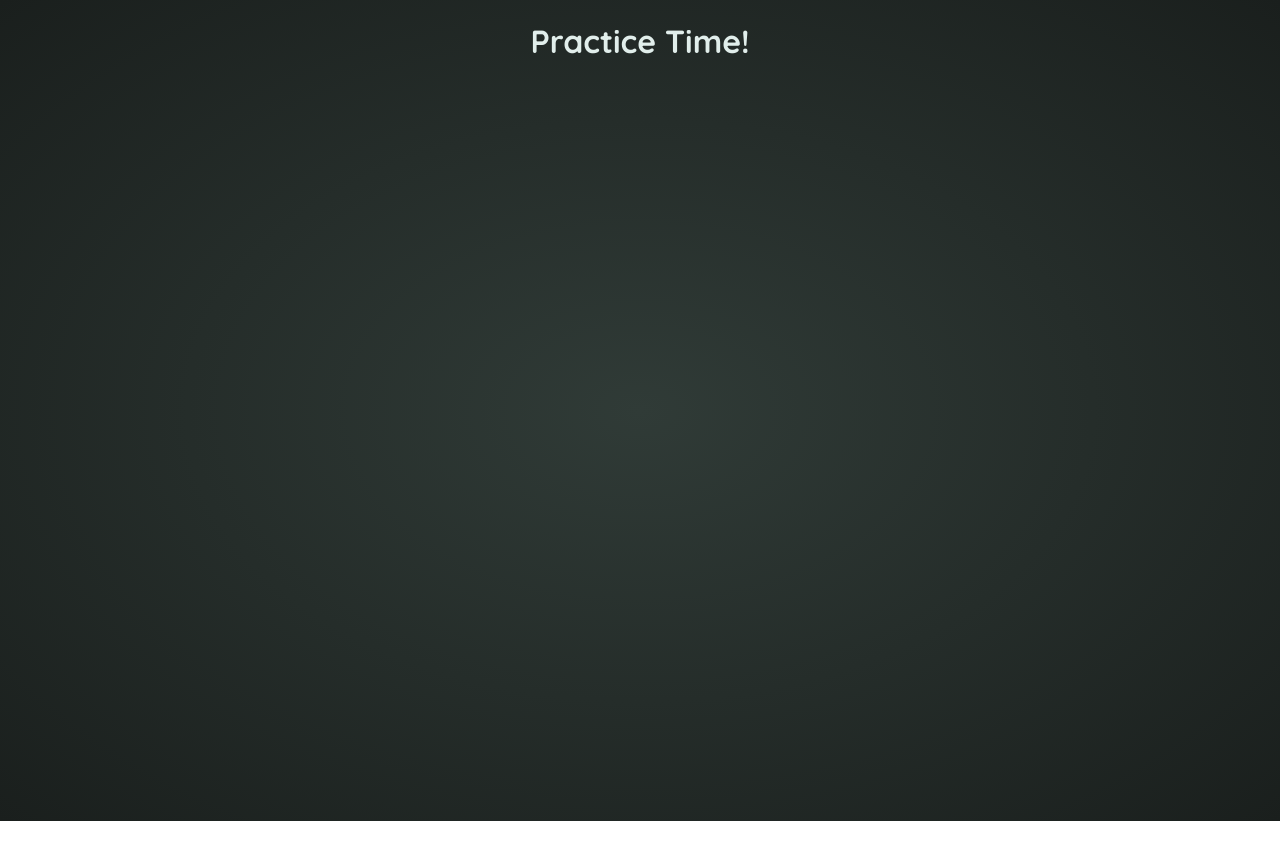
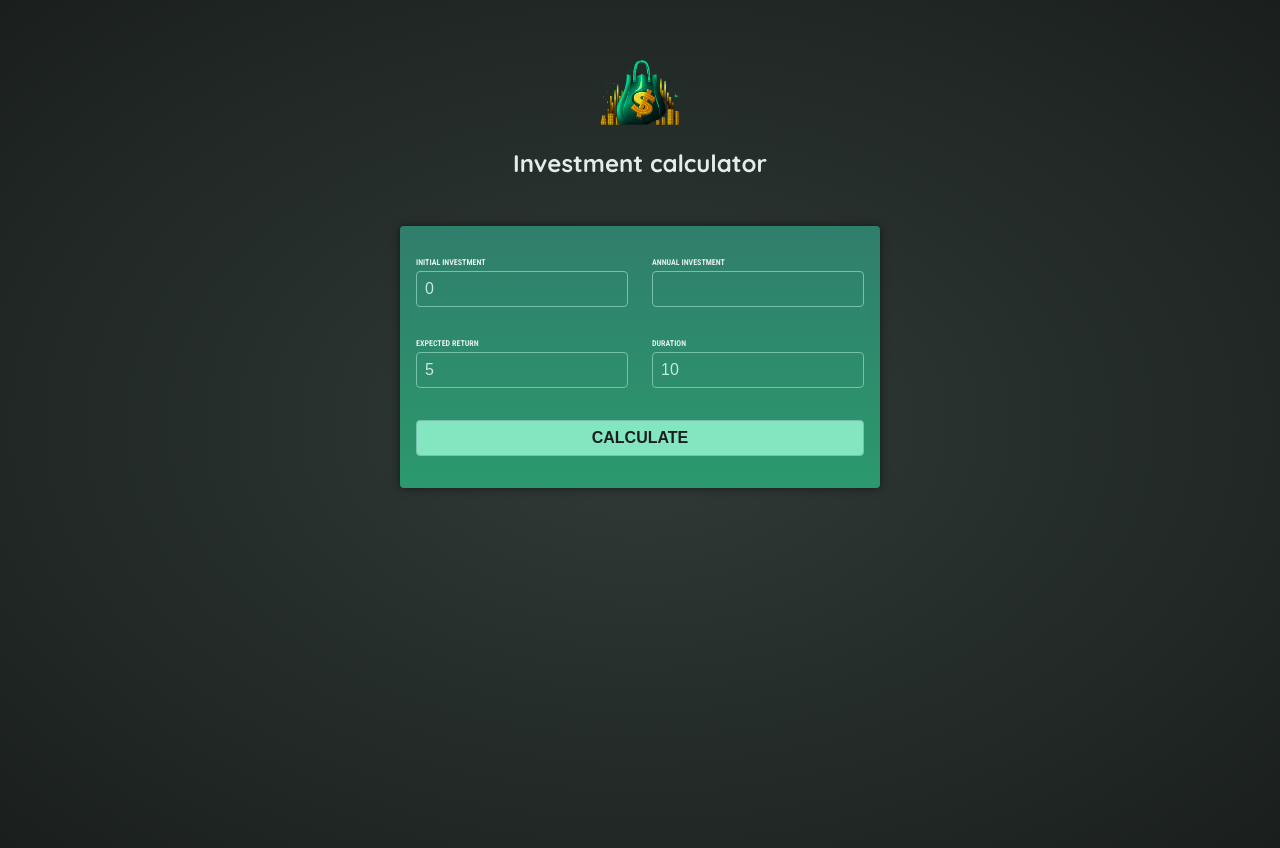
Before and after one commit to venellinus1/investment-calculator, an Angular app: page / in a window 1280 px wide. Before the commit the page ends 821 px from the top, so only its background shows below. Built offline with nearby package versions, Linux system fonts and the light colour scheme.

Commit message:
Add Investment-Results Component

```diff
--- a/src/app/app.component.html
+++ b/src/app/app.component.html
@@ -1 +1,2 @@
-<h1 class="center">Practice Time!</h1>
+<app-header />
+<app-user-input (calculate)="onCalculateInvestmentResults($event)"/>
--- a/src/app/app.component.ts
+++ b/src/app/app.component.ts
@@ -1,8 +1,37 @@
 import { Component } from '@angular/core';
-
+import { HeaderComponent } from "./header/header.component";
+import { UserInputComponent } from "./user-input/user-input.component";
+import type { InvestmentInput } from "./investment-input.model";
 @Component({
   selector: 'app-root',
   standalone: true,
   templateUrl: './app.component.html',
+  imports: [HeaderComponent, UserInputComponent],
 })
-export class AppComponent {}
+export class AppComponent {
+
+  onCalculateInvestmentResults(data: InvestmentInput) {
+    const annualData = [];
+    const {initialInvestment, annualInvestment, expectedReturn, duration} = data;
+    let investmentValue = initialInvestment;
+
+    for (let i = 0; i < duration; i++) {
+      const year = i + 1;
+      const interestEarnedInYear = investmentValue * (expectedReturn / 100);
+      investmentValue += interestEarnedInYear + annualInvestment;
+      const totalInterest =
+        investmentValue - annualInvestment * year - initialInvestment;
+      annualData.push({
+        year: year,
+        interest: interestEarnedInYear,
+        valueEndOfYear: investmentValue,
+        annualInvestment: annualInvestment,
+        totalInterest: totalInterest,
+        totalAmountInvested: initialInvestment + annualInvestment * year,
+      });
+    }
+    console.log(annualData);
+    return annualData;
+  }
+
+}
--- /dev/null
+++ b/src/app/header/header.component.css
@@ -0,0 +1,15 @@
+header {
+    text-align: center;
+    margin: 3rem auto;
+  }
+
+  header img {
+    width: 5rem;
+    height: 5rem;
+    object-fit: contain;
+    background-color: transparent;
+  }
+
+  header h1 {
+    font-size: 1.5rem;
+  }
--- /dev/null
+++ b/src/app/header/header.component.html
@@ -0,0 +1,4 @@
+<header>
+    <img src="investment-calculator-logo.png" alt="money bag"/>
+    <h1>Investment calculator</h1>
+</header>
--- /dev/null
+++ b/src/app/investment-input.model.ts
@@ -0,0 +1,6 @@
+export interface InvestmentInput {
+    initialInvestment: number;
+    duration: number;
+    expectedReturn: number;
+    annualInvestment: number;
+}
--- /dev/null
+++ b/src/app/investment-results/investment-results.component.html
@@ -0,0 +1 @@
+<p>investment-results works!</p>
--- /dev/null
+++ b/src/app/user-input/user-input.component.css
@@ -0,0 +1,50 @@
+form {
+    padding: 1rem;
+    max-width: 30rem;
+    margin: 2rem auto;
+    border-radius: 4px;
+    background: linear-gradient(180deg, #307e6c, #2b996d);
+    box-shadow: 0 0 10px rgba(0, 0, 0, 0.5);
+  }
+
+  .input-group {
+    display: flex;
+    justify-content: space-evenly;
+    gap: 1.5rem;
+  }
+
+  label {
+    display: block;
+    margin-bottom: 0.25rem;
+    font-family: "Roboto Condensed", sans-serif;
+    font-size: 0.5rem;
+    font-weight: bold;
+    text-transform: uppercase;
+  }
+
+  input {
+    width: 100%;
+    padding: 0.5rem;
+    border: 1px solid #76c0ae;
+    border-radius: 0.25rem;
+    background-color: transparent;
+    color: #c2e9e0;
+    font-size: 1rem;
+  }
+
+  button {
+    width: 100%;
+    padding: 0.5rem;
+    border: 1px solid #76c0ae;
+    border-radius: 0.25rem;
+    background-color: #83e6c0;
+    color: #1a1f1d;
+    font-size: 1rem;
+    font-weight: bold;
+    text-transform: uppercase;
+    cursor: pointer;
+  }
+
+  button:hover {
+    background-color: #aaf1d6;
+  }
--- /dev/null
+++ b/src/app/user-input/user-input.component.html
@@ -0,0 +1,43 @@
+<form (ngSubmit)="onSubmit()">
+    <div class="input-group">
+        <p>
+            <label for="initial-investment">Initial Investment</label>
+            <input
+            id="initial-investment"
+            name="initial-investment"
+            type="number"
+            [(ngModel)]="enteredInitialInvestment" />
+        </p>
+        <p>
+            <label for="annual-investment">Annual Investment</label>
+            <input
+            id="annual-investment"
+            name="annual-investment"
+            type="number"
+            [(ngModel)]="enteredAnnualInvestment"
+            />
+        </p>
+    </div>
+    <div class="input-group">
+        <p>
+            <label for="expected-return">Expected Return</label>
+            <input
+            id="expected-return"
+            name="expected-return"
+            type="number"
+            [(ngModel)]="enteredExpectedReturn"/>
+        </p>
+        <p>
+            <label for="duration">Duration</label>
+            <input
+            id="duration"
+            name="duration"
+            type="number"
+            [(ngModel)]="enteredDuration"
+            />
+        </p>
+    </div>
+    <p>
+        <button>Calculate</button>
+    </p>
+</form>
--- /dev/null
+++ b/src/app/user-input/user-input.component.ts
@@ -0,0 +1,31 @@
+import { Component, EventEmitter, Output  } from '@angular/core';
+import { FormsModule } from '@angular/forms';
+import type { InvestmentInput } from "../investment-input.model";
+
+@Component({
+  selector: 'app-user-input',
+  standalone: true,
+  imports: [FormsModule],
+  templateUrl: './user-input.component.html',
+  styleUrl: './user-input.component.css'
+})
+export class UserInputComponent {
+  @Output() calculate = new EventEmitter<InvestmentInput>();
+  enteredInitialInvestment = '0';
+  enteredAnnualInvestment = '';
+  enteredExpectedReturn = '5';
+  enteredDuration = '10';
+
+  onSubmit(){
+    this.calculate.emit({
+      initialInvestment: +this.enteredInitialInvestment,
+      duration: +this.enteredDuration,
+      expectedReturn: +this.enteredExpectedReturn,
+      annualInvestment: +this.enteredAnnualInvestment
+    });
+    console.log(this.enteredInitialInvestment);
+    console.log(this.enteredAnnualInvestment);
+    console.log(this.enteredExpectedReturn);
+    console.log(this.enteredDuration);
+  }
+}
```
Also changed, not shown: src/app/header/header.component.ts (added, +12 -0 lines), src/app/investment-results/investment-results.component.css (added, +19 -0 lines), src/app/investment-results/investment-results.component.ts (added, +12 -0 lines), 1 other file (tests, documents, lock files or other folders).
